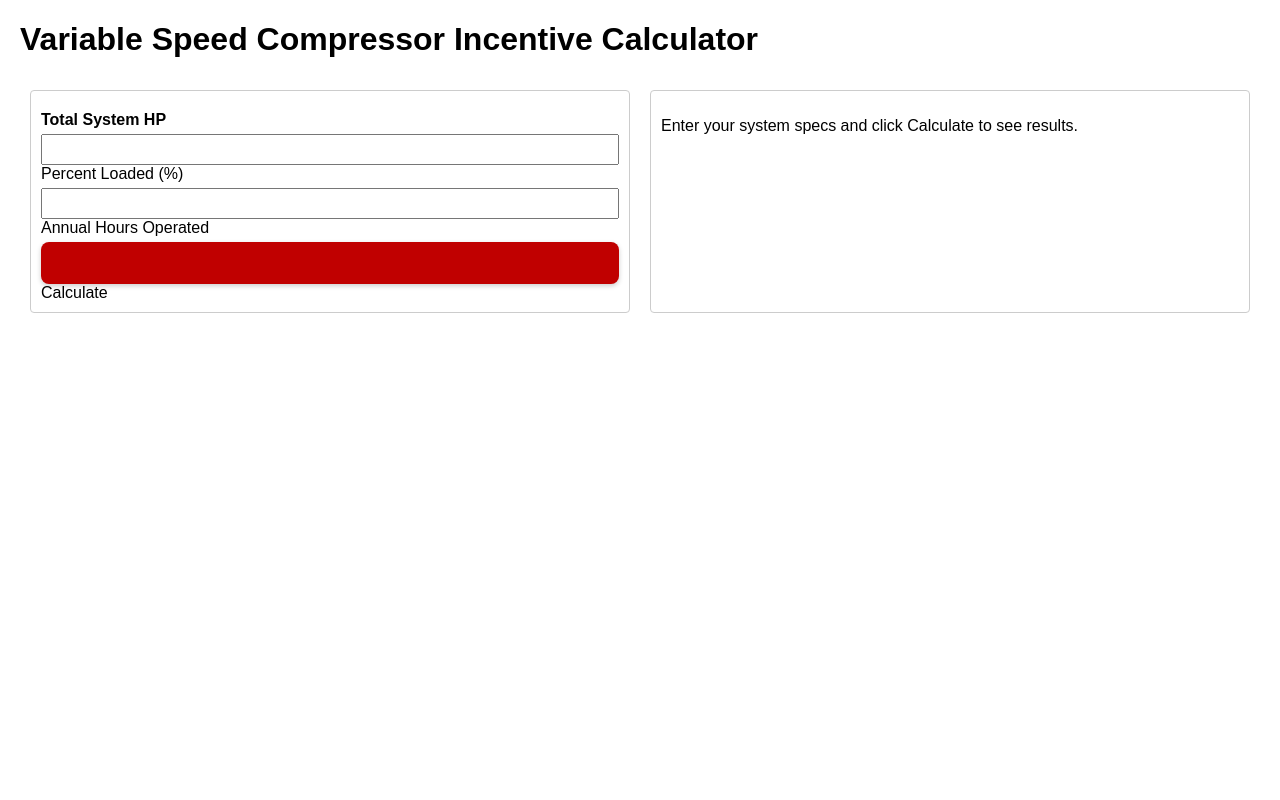
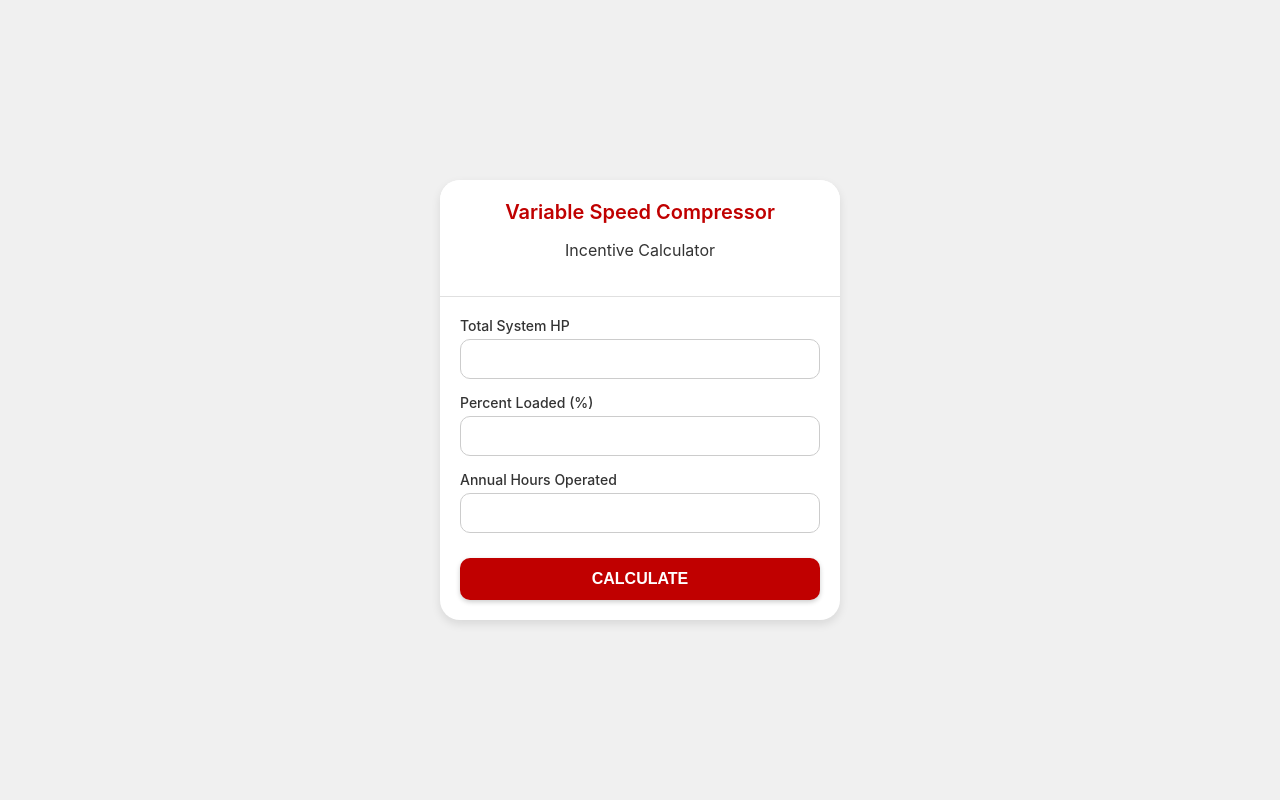
Before and after one commit to compressorman1/vsc-incentive-calculator, a Flask app: page / in a window 1280 px wide. Run offline with Flask 3, Linux system fonts and the light colour scheme.

Commit message:
Update index.html

```diff
--- a/templates/index.html
+++ b/templates/index.html
@@ -2,66 +2,123 @@
 <html lang="en">
 <head>
   <meta charset="UTF-8">
-  <meta name="viewport" content="width=device-width, initial-scale=1">
+  <meta name="viewport" content="width=device-width, initial-scale=1, viewport-fit=cover">
   <title>Variable Speed Compressor Incentive Calculator</title>
   <style>
-    body { font-family: sans-serif; margin: 20px; }
-    .container { display: flex; flex-wrap: wrap; }
-    .form, .summary { flex: 1 1 300px; padding: 10px; border: 1px solid #ccc; border-radius: 4px; margin: 10px; }
-    label { display: block; margin-top: 10px; font-weight: bold; }
-    input { width: 100%; padding: 6px; margin-top: 5px; box-sizing: border-box; }
+    body {
+      background: #f0f0f0;
+      margin: 0;
+      display: flex;
+      justify-content: center;
+      align-items: center;
+      min-height: 100vh;
+      font-family: -apple-system, BlinkMacSystemFont, 'Segoe UI', Roboto, Oxygen, Ubuntu, Cantarell, 'Open Sans', 'Helvetica Neue', sans-serif;
+      color: #333;
+    }
+    .app-container {
+      background: #fff;
+      width: 100%;
+      max-width: 400px;
+      border-radius: 20px;
+      box-shadow: 0 4px 10px rgba(0,0,0,0.1);
+      overflow: hidden;
+    }
+    .header {
+      background: #fff;
+      padding: 20px;
+      text-align: center;
+      border-bottom: 1px solid #e0e0e0;
+    }
+    .header h1 {
+      margin: 0;
+      font-size: 20px;
+      font-weight: 600;
+      color: #C00000;
+    }
+    .content {
+      padding: 20px;
+    }
+    .form-group {
+      margin-bottom: 15px;
+    }
+    .form-group label {
+      display: block;
+      font-size: 14px;
+      margin-bottom: 5px;
+      font-weight: 500;
+    }
+    .form-group input {
+      width: 100%;
+      padding: 10px;
+      border: 1px solid #ccc;
+      border-radius: 10px;
+      font-size: 16px;
+      box-sizing: border-box;
+    }
     .btn {
       width: 100%;
       padding: 12px;
-  background: #C00000;       /* CFM brand red */
+      background: #C00000;
       color: #fff;
       border: none;
-  border-radius: 8px;
+      border-radius: 10px;
       font-size: 16px;
       font-weight: 600;
       cursor: pointer;
+      margin-top: 10px;
       text-transform: uppercase;
       box-shadow: 0 2px 5px rgba(0,0,0,0.2);
+    }
     .btn:active {
-  background: #900000;       /* darker on press */
-    h1, h2 { margin-top: 0; }
+      background: #900000;
+    }
+    .results {
+      margin-top: 20px;
+      background: #f9f9f9;
+      border-radius: 10px;
+      padding: 15px;
+    }
+    .results h2 {
+      margin-top: 0;
+      font-size: 18px;
+      font-weight: 600;
+      color: #333;
+    }
+    .results p {
+      margin: 8px 0;
+      font-size: 16px;
+    }
   </style>
 </head>
 <body>
-  <h1>Variable Speed Compressor Incentive Calculator</h1>
-  <div class="container">
-    <div class="form">
+  <div class="app-container">
+    <div class="header">
+      <h1>Variable Speed Compressor</h1>
+      <p>Incentive Calculator</p>
+    </div>
+    <div class="content">
       <form method="post">
-        <label>Total System HP</label>
-<input
-  type="number" step="0.01"
-  name="total_hp"
-  value="{{ total_hp }}"
-  required
-
-        <label>Percent Loaded (%)</label>
-<input
-  type="number" step="0.01"
-  name="percent_loaded"
-  value="{{ percent_loaded }}"
-  required
-        <label>Annual Hours Operated</label>
-<input
-  type="number" step="1"
-  name="annual_hours"
-  value="{{ annual_hours }}"
-  required
+        <div class="form-group">
+          <label for="total_hp">Total System HP</label>
+          <input type="number" step="0.01" id="total_hp" name="total_hp" value="{{ total_hp }}" required>
+        </div>
+        <div class="form-group">
+          <label for="percent_loaded">Percent Loaded (%)</label>
+          <input type="number" step="0.01" id="percent_loaded" name="percent_loaded" value="{{ percent_loaded }}" required>
+        </div>
+        <div class="form-group">
+          <label for="annual_hours">Annual Hours Operated</label>
+          <input type="number" step="1" id="annual_hours" name="annual_hours" value="{{ annual_hours }}" required>
+        </div>
         <button type="submit" class="btn">Calculate</button>
       </form>
-    </div>
-    <div class="summary">
       {% if prescriptive is not none %}
+      <div class="results">
         <h2>Results</h2>
         <p><strong>Prescriptive Incentive:</strong> ${{ prescriptive | round(2) }}</p>
         <p><strong>Energy Use:</strong> {{ energy_use | round(2) }} kWh</p>
         <p><strong>Custom Incentive:</strong> ${{ custom | round(2) }}</p>
-      {% else %}
-        <p>Enter your system specs and click Calculate to see results.</p>
+      </div>
       {% endif %}
     </div>
   </div>
```
Lines whose indentation alone changed are shown as unchanged.
